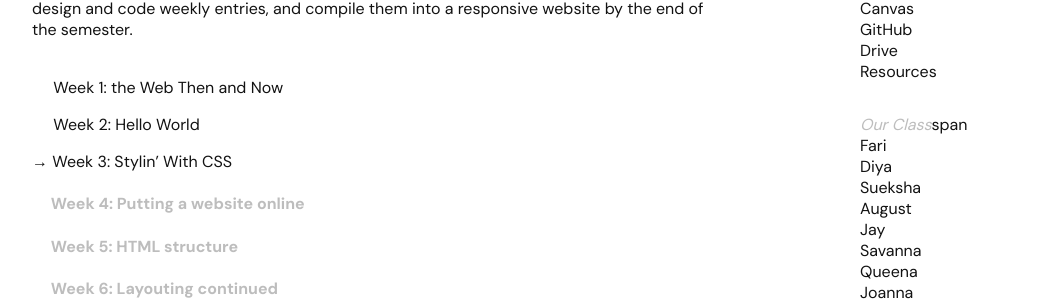
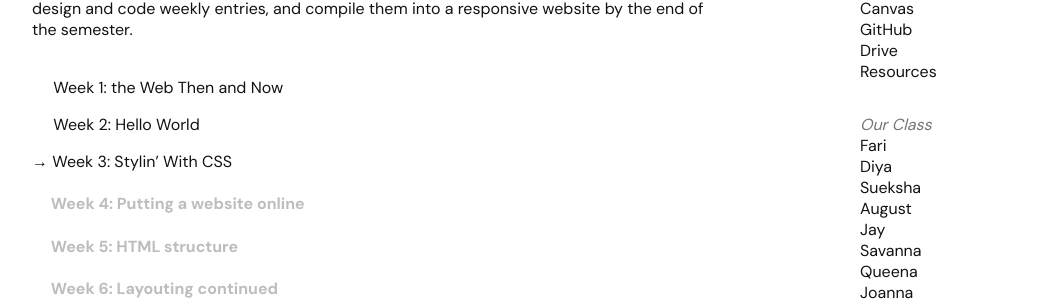
Before and after one commit to core1-interaction/core1-interaction.github.io, a Jekyll site: the page built from index.md, in a window 1280 px wide. Shown: the part 200-505 px from the top of the page, without its empty margins (108-1165 px from the left). Built offline with Jekyll 4.4.1, drawn with Linux system fonts in a browser that asks for light colours.

Commit message:
Update default.html

```diff
--- a/_layouts/default.html
+++ b/_layouts/default.html
@@ -31,7 +31,7 @@
                 <a href="https://core1-interaction.github.io/resources.html">Resources</a></p>
             </div>
               <div class="links">
-                <p><span style="color: #BDBDBD;"><i>Our Class</i></span>span<br>
+                <p><span style="color: #757575;"><i>Our Class</i></span><br>
                 <a href="" target="_blank">Fari</a><br>
                 <a href="" target="_blank">Diya</a><br>
                 <a href="" target="_blank">Sueksha</a><br>
```
